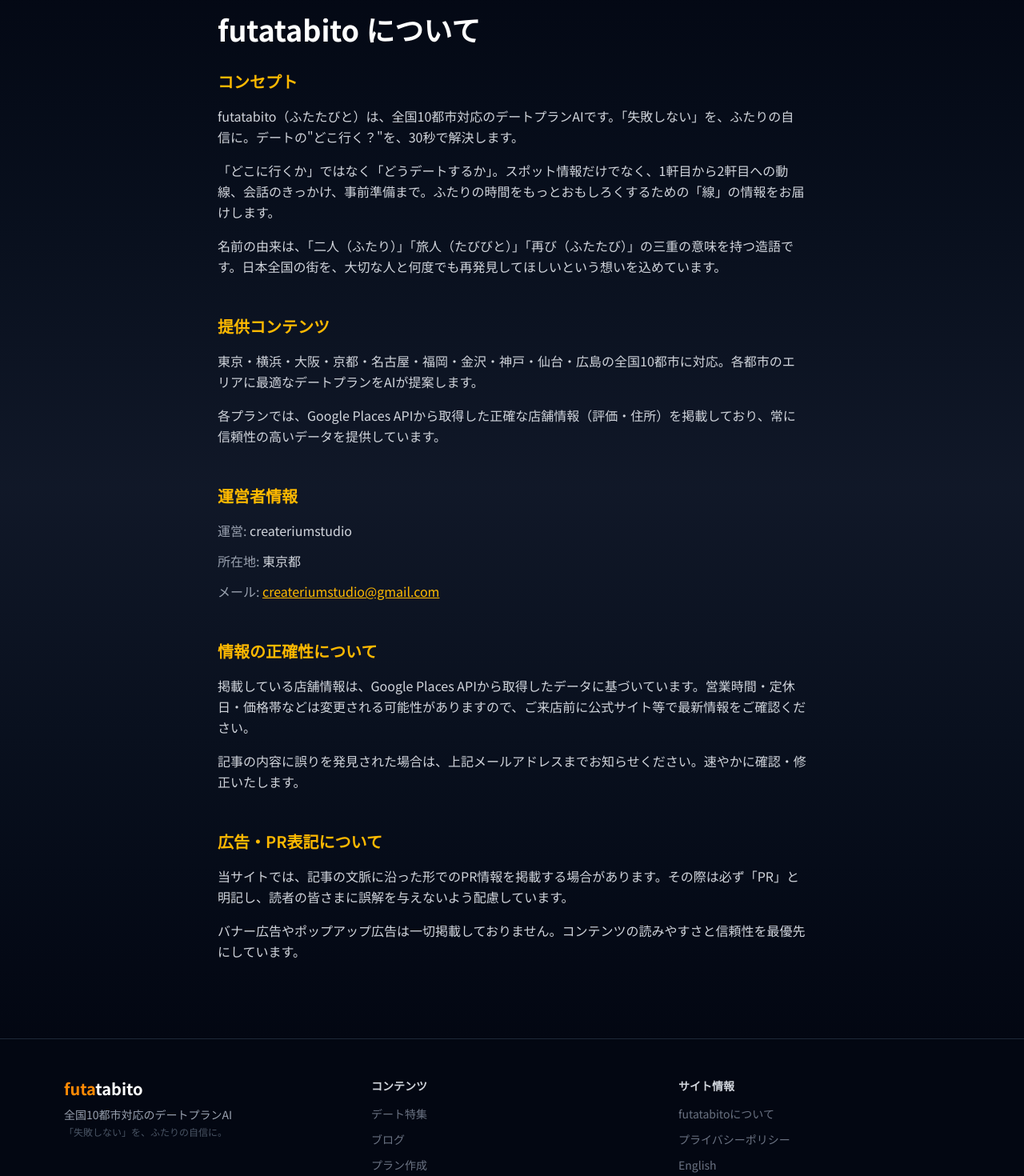
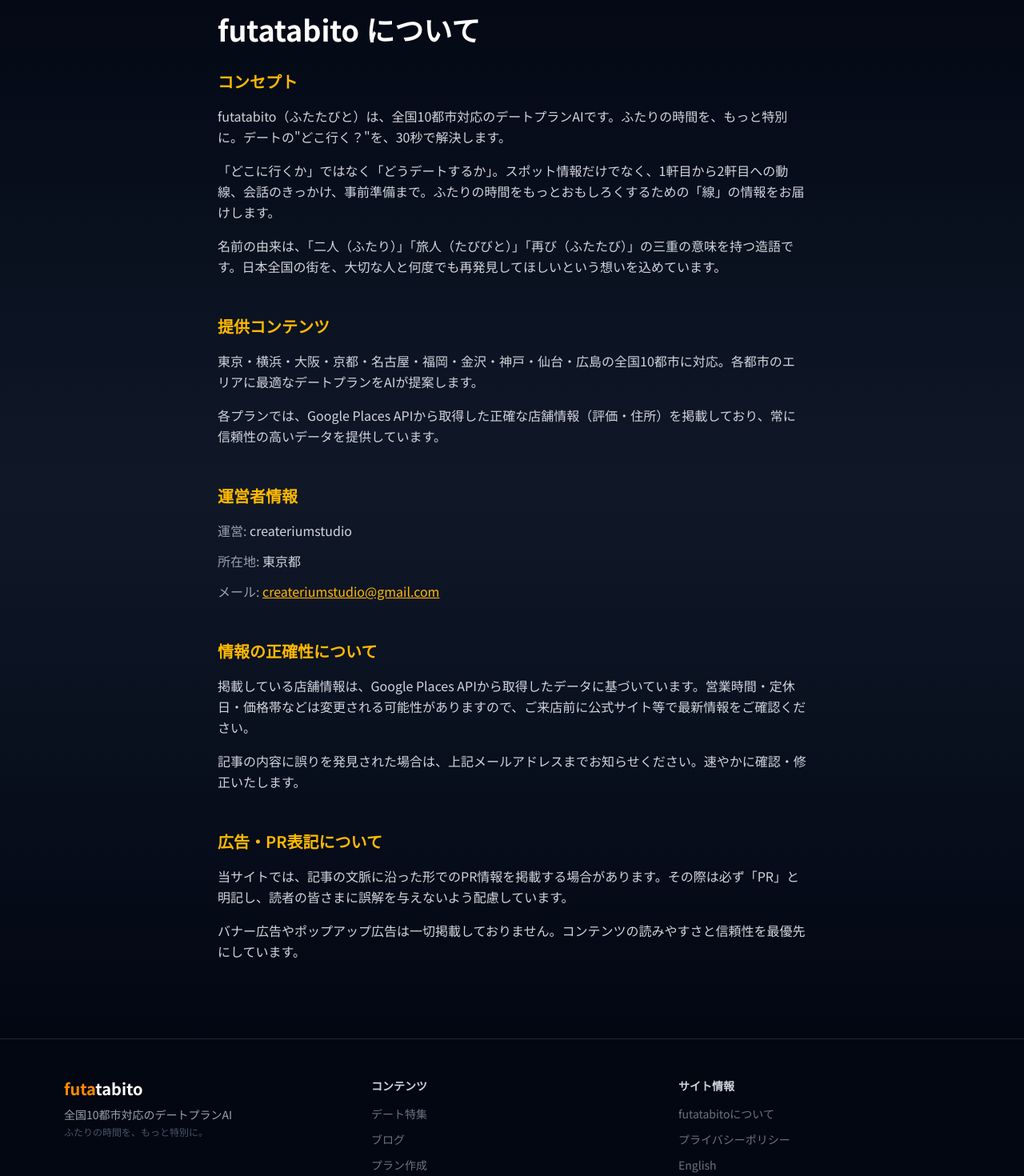
Before and after one commit to createriumstudio-cpu/nightchill, a Next.js app: page /about in a window 1280 px wide. Shown: the part 80-1550 px from the top of the page at 80% size. Built offline with nearby package versions, Linux system fonts and the light colour scheme; no server answers.

Commit message:
タグラインを「ふたりの時間を、もっと特別に。」に統一
i18n.ts, Footer, OG画像, aboutページの全箇所を更新。
テストも合わせて修正。

https://claude.ai/code/session_015zrvSgWGyq5bFb5K45pjUF

```diff
--- a/src/app/about/page.tsx
+++ b/src/app/about/page.tsx
@@ -5,7 +5,7 @@ import Footer from "@/components/Footer";
 export const metadata: Metadata = {
   title: "運営者情報",
   description:
-    "futatabito（ふたたびと）は、全国10都市対応のデートプランAI。「失敗しない」を、ふたりの自信に。運営者情報・コンセプト・お問い合わせ先をご紹介します。",
+    "futatabito（ふたたびと）は、全国10都市対応のデートプランAI。ふたりの時間を、もっと特別に。運営者情報・コンセプト・お問い合わせ先をご紹介します。",
   openGraph: {
     title: "運営者情報",
     description:
@@ -29,7 +29,7 @@ export default function AboutPage() {
             </h2>
             <div className="text-gray-300 space-y-4 leading-relaxed">
               <p>
-                futatabito（ふたたびと）は、全国10都市対応のデートプランAIです。「失敗しない」を、ふたりの自信に。デートの&quot;どこ行く？&quot;を、30秒で解決します。
+                futatabito（ふたたびと）は、全国10都市対応のデートプランAIです。ふたりの時間を、もっと特別に。デートの&quot;どこ行く？&quot;を、30秒で解決します。
               </p>
               <p>
                 「どこに行くか」ではなく「どうデートするか」。スポット情報だけでなく、1軒目から2軒目への動線、会話のきっかけ、事前準備まで。ふたりの時間をもっとおもしろくするための「線」の情報をお届けします。
--- a/src/app/api/og/route.tsx
+++ b/src/app/api/og/route.tsx
@@ -3,7 +3,7 @@ import { NextRequest } from "next/server";
 
 export const runtime = "edge";
 
-const BRAND_TAGLINE = "「失敗しない」を、ふたりの自信に。";
+const BRAND_TAGLINE = "ふたりの時間を、もっと特別に。";
 
 export async function GET(request: NextRequest) {
   const { searchParams } = request.nextUrl;
--- a/src/components/Footer.tsx
+++ b/src/components/Footer.tsx
@@ -17,7 +17,7 @@ export default function Footer() {
               全国10都市対応のデートプランAI
             </p>
             <p className="mt-1 text-xs text-gray-600">
-              「失敗しない」を、ふたりの自信に。
+              ふたりの時間を、もっと特別に。
             </p>
           </div>
 
--- a/src/lib/i18n.ts
+++ b/src/lib/i18n.ts
@@ -59,7 +59,7 @@ export const featureTranslations: Record<string, FeatureTranslation> = {
 export const uiTranslations = {
   ja: {
     siteName: "futatabito",
-    tagline: "「失敗しない」を、ふたりの自信に。",
+    tagline: "ふたりの時間を、もっと特別に。",
     catchphrase: "デートの\"どこ行く？\"を、30秒で解決。",
     features: "特集",
     backToFeatures: "← 特集一覧に戻る",
```
Also changed, not shown: 1 other file (tests, documents, lock files or other folders).
